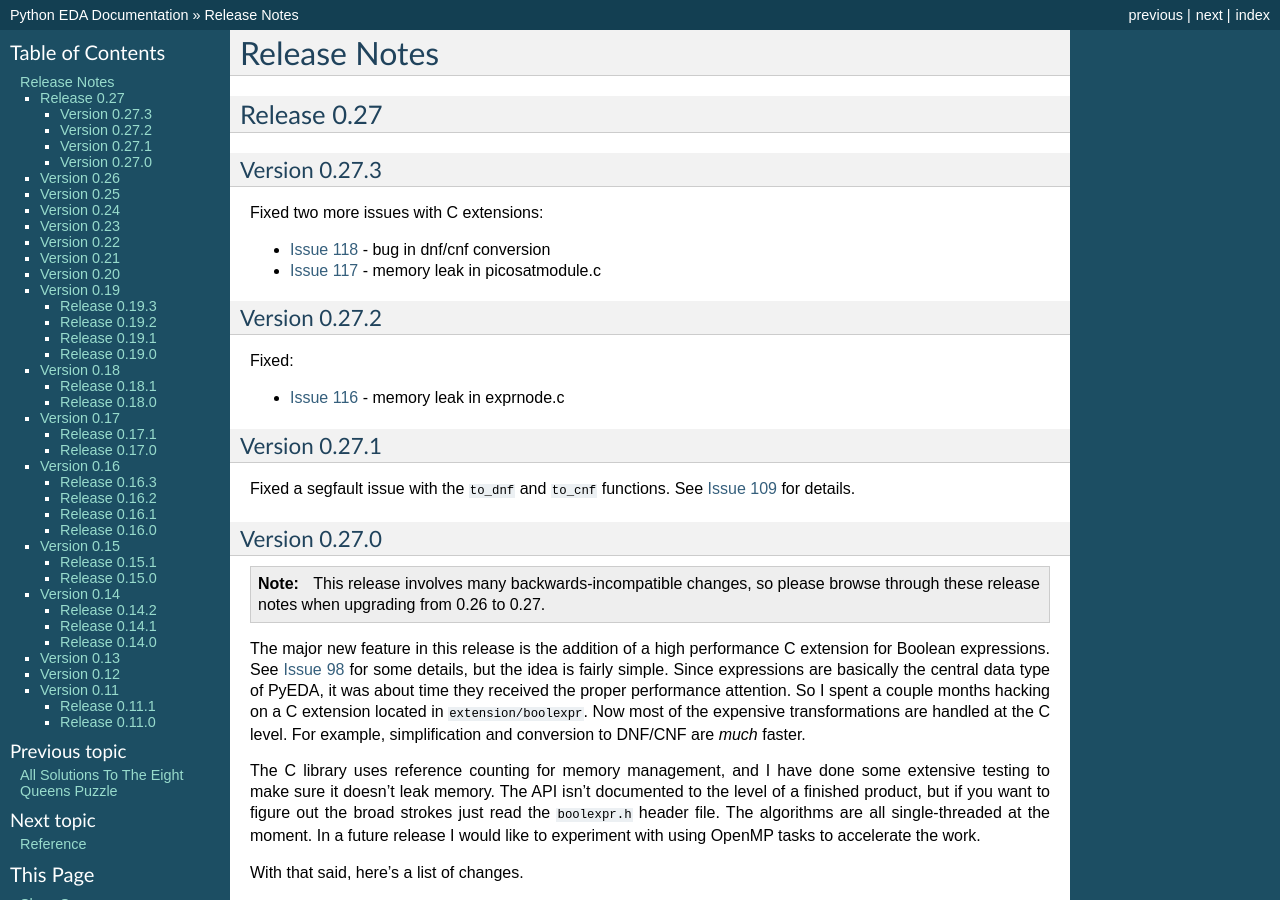
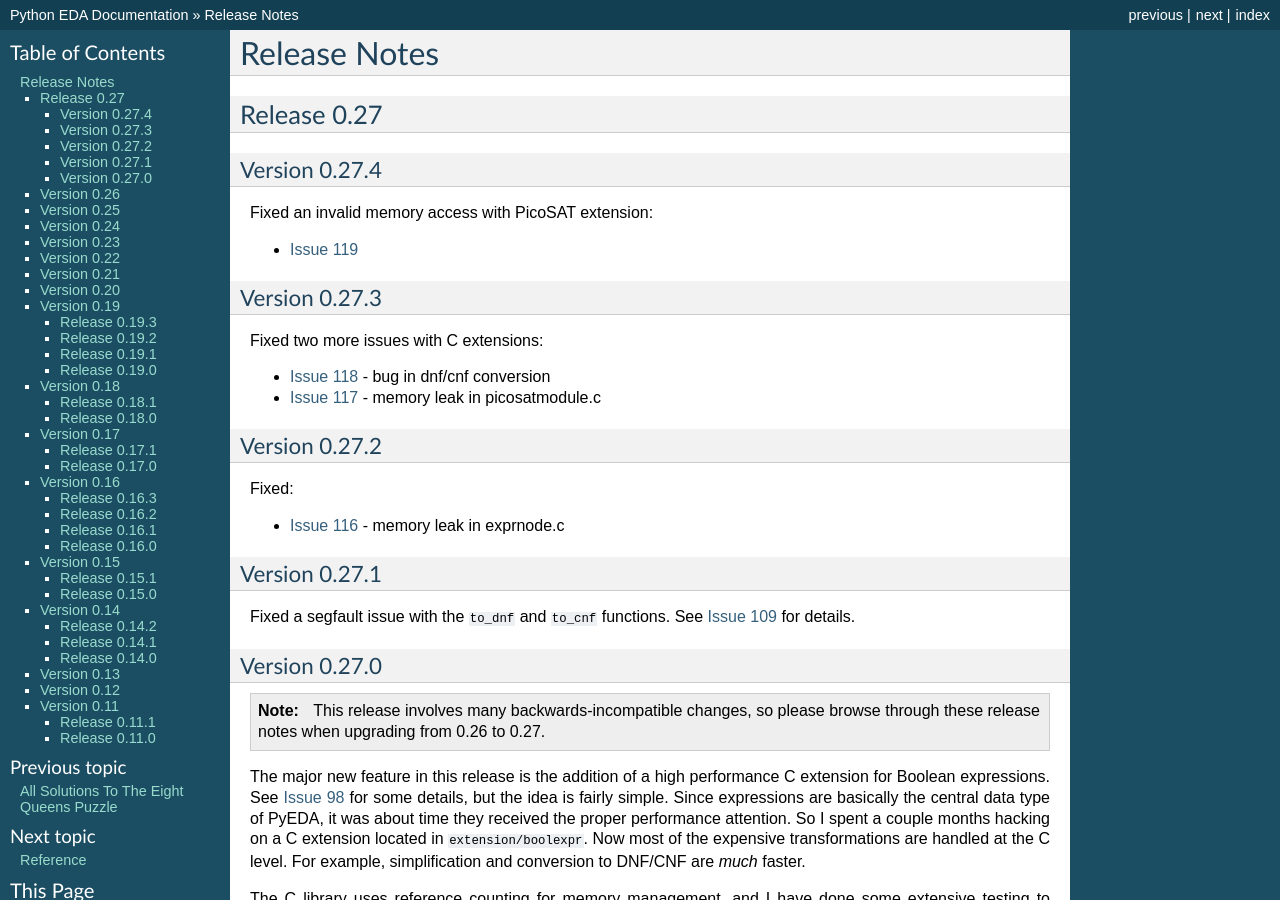
Before and after one commit to cjdrake/pyeda, a Sphinx documentation site: the page built from doc/source/relnotes.rst, in a window 1280 px wide and 900 px high. Built offline with Sphinx 7.4.7, drawn with Linux system fonts in a browser that asks for light colours.

Commit message:
Update release notes

```diff
--- a/doc/source/relnotes.rst
+++ b/doc/source/relnotes.rst
@@ -6,6 +6,13 @@
 
 Release 0.27
 ============
+
+Version 0.27.4
+--------------
+
+Fixed an invalid memory access with PicoSAT extension:
+
+* `Issue 119 <https://github.com/cjdrake/pyeda/issues/119>`_
 
 Version 0.27.3
 --------------
```
